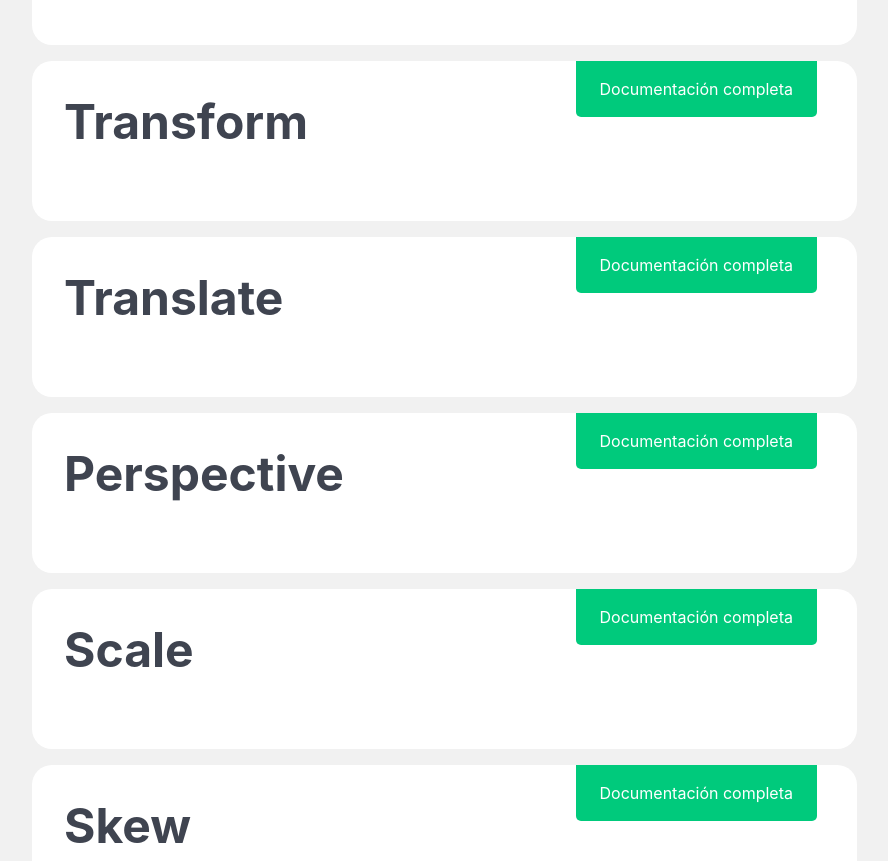
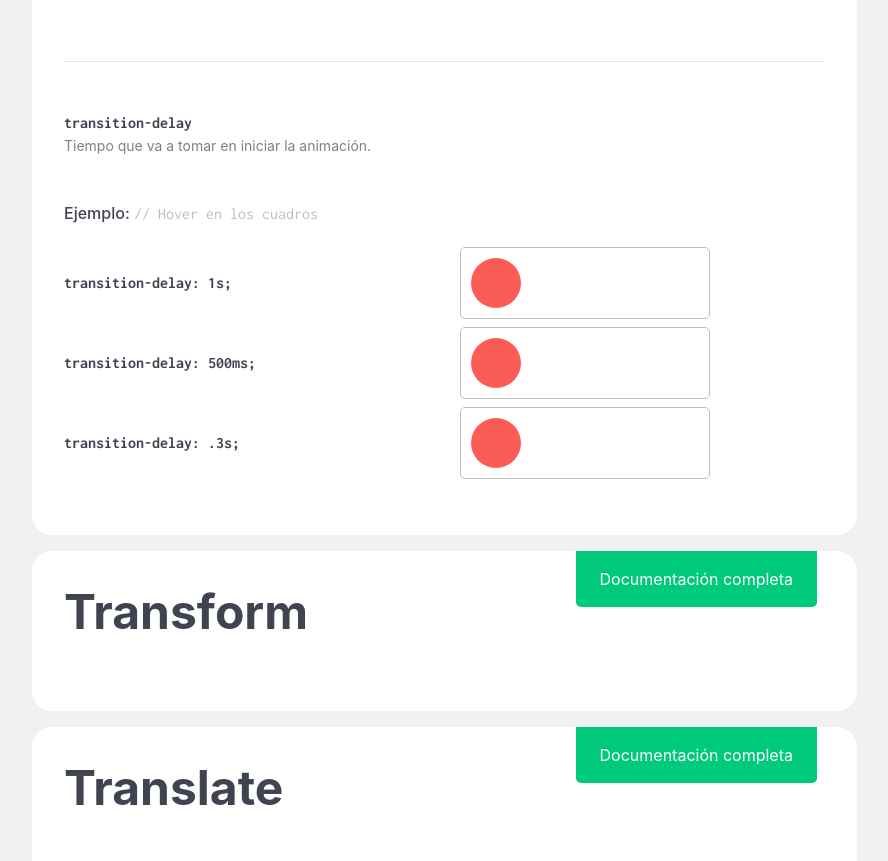
Before and after one commit to JhosepDev/guia-animaciones-css, a plain HTML site: page index.html in a window 1280 px wide. Shown: the part 1426-2287 px from the top of the page, without its empty margins (338-1226 px from the left). Drawn offline with nearby package versions, Linux system fonts and the light colour scheme.

Commit message:
Inclusion del tema transition-delay

```diff
--- a/index.html
+++ b/index.html
@@ -210,6 +210,69 @@
             <!-- End TEMA -->
           </div>
 
+          <hr class="mt-5">
+
+
+          <!-- transition-duration
+                    -------------------------------------------->
+          <div class="tema">
+
+            <span class="font-consola-bold" id="duration">
+              transition-delay
+            </span>
+            <p class="mb-5">
+              Tiempo que va a tomar en iniciar la animación.
+            </p>
+
+
+            <h4 class="mb-4">Ejemplo:
+              <span class="comentario mb-4">// Hover en los cuadros</span>
+            </h4>
+
+
+            <div class="row">
+              <div class="col">
+                <span class="font-consola-bold">transition-delay: 1s;</span>
+              </div>
+
+              <div class="col">
+                <div class="box-animation">
+                  <div class="circle c-delay-1"></div>
+                </div>
+              </div>
+            </div>
+
+            <div class="row">
+              <div class="col">
+                <span class="font-consola-bold">transition-delay: 500ms;</span>
+              </div>
+
+              <div class="col">
+                <div class="box-animation">
+                  <div class="circle c-delay-2"></div>
+                </div>
+              </div>
+            </div>
+
+            <div class="row">
+              <div class="col">
+                <span class="font-consola-bold">transition-delay: .3s;</span>
+              </div>
+
+              <div class="col">
+                <div class="box-animation">
+                  <div class="circle c-delay-3"></div>
+                </div>
+              </div>
+            </div>
+
+            <!-- End TEMA -->
+          </div>
+
+
+
+
+
           <!-- End BOX CONTENT -->
         </div>
 
--- a/scss/components/_documentation.scss
+++ b/scss/components/_documentation.scss
@@ -139,3 +139,39 @@
       transform: translateX(175px);
    }
 }
+
+
+
+
+
+// DELAY
+
+
+.box-animation {
+   cursor: pointer;
+
+   .c-delay-1{
+      transition: .5s;
+      transition-delay: 1s;
+      will-change: transition;
+
+   }
+
+    .c-delay-2{
+      transition: .5s;
+      transition-delay: 500ms;
+      will-change: transition;
+   }
+
+    .c-delay-3{
+      transition: .5s;
+      transition-delay: .3s;
+      will-change: transition;
+   }
+
+   &:hover {
+      .c-delay-1, .c-delay-2, .c-delay-3 {
+         transform: translateX(175px);
+      }
+   }
+}
--- a/scss/layout/_base.scss
+++ b/scss/layout/_base.scss
@@ -12,7 +12,7 @@ body {
   margin: 0;
   background-color: $grayWhite;
   color: $grayDark;
-  // position: relative;
+  position: relative;
 }
 
 body::-webkit-scrollbar {
```
Also changed, not shown: css/styles.css.
